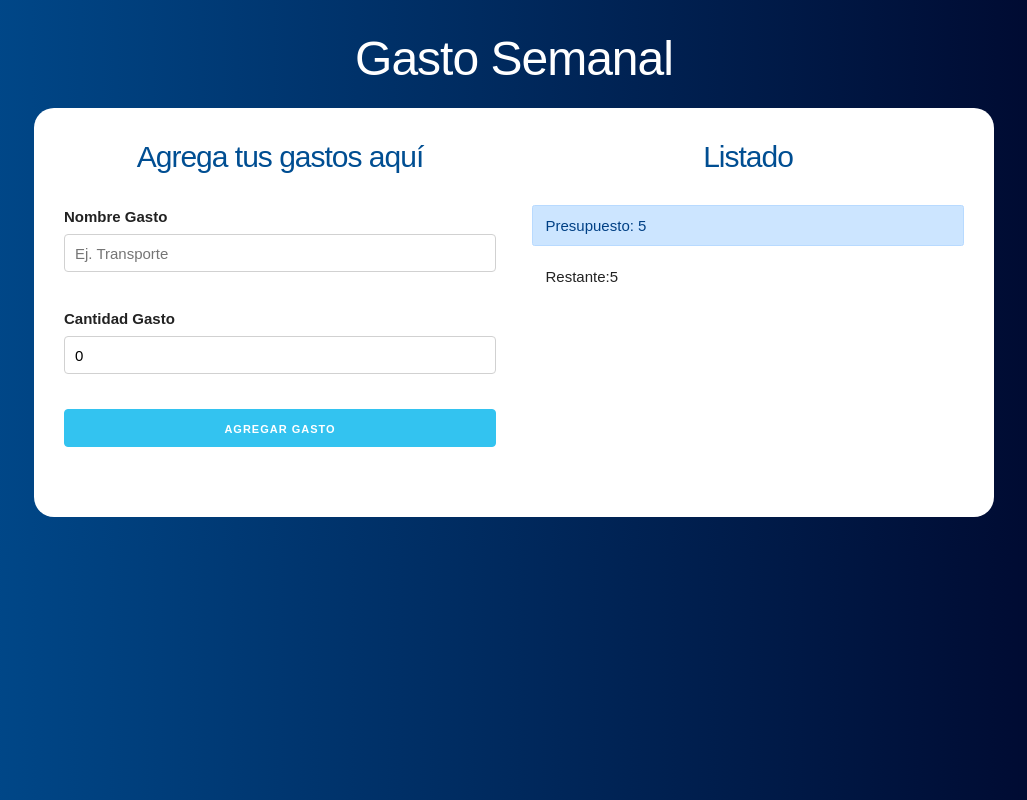
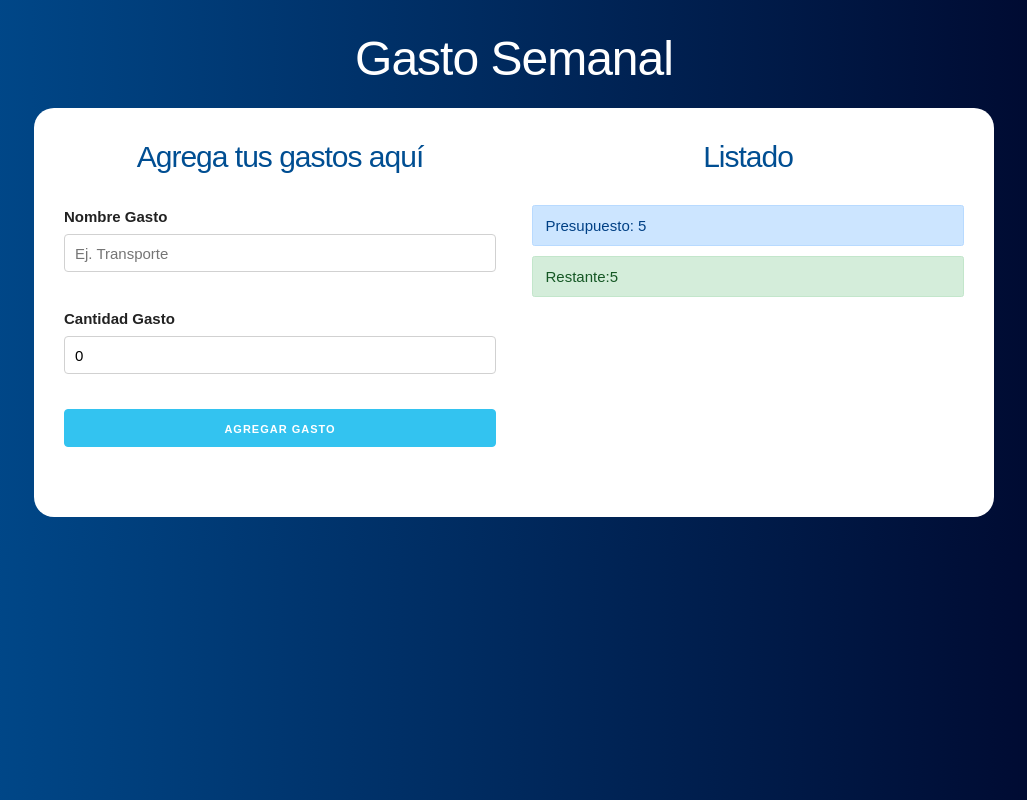
Before and after one commit to yoan0102/react-presupuesto, a React (Create React App) app: page / in a window 1280 px wide. Both pictures are taken after typing "5" into the empty fields and a click on the input "Definir Presupuesto". Shown: the whole page, without its empty margins (126-1153 px from the left). Built offline with nearby package versions, Linux system fonts and the light colour scheme.

Commit message:
ADD: retoques visuales finales de la app

```diff
--- a/src/App.js
+++ b/src/App.js
@@ -20,7 +20,7 @@
 
       setCrearGasto(false)
     }
-  }, [gasto, gastos])
+  }, [gasto, gastos, crearGasto, restante])
 
   return (
     <div className='container'>
--- a/src/components/ControlPresupuesto.jsx
+++ b/src/components/ControlPresupuesto.jsx
@@ -1,8 +1,11 @@
+import { revisarPresupuesto } from "../helpers"
 const ControlPresupuesto = ({ presupuesto, restante }) => {
   return (
     <>
       <div className='alert alert-primary'>Presupuesto: {presupuesto}</div>
-      <div className='alert'>Restante:{restante}</div>
+      <div className={revisarPresupuesto(presupuesto, restante)}>
+        Restante:{restante}
+      </div>
     </>
   )
 }
--- /dev/null
+++ b/src/helpers.js
@@ -0,0 +1,12 @@
+export const revisarPresupuesto = (presupuesto, restante) => {
+  let clase
+  if (presupuesto / 4 > restante) {
+    clase = "alert alert-danger"
+  } else if (presupuesto / 2 > restante) {
+    clase = "alert alert-warning"
+  } else {
+    clase = "alert alert-success"
+  }
+
+  return clase
+}
```
